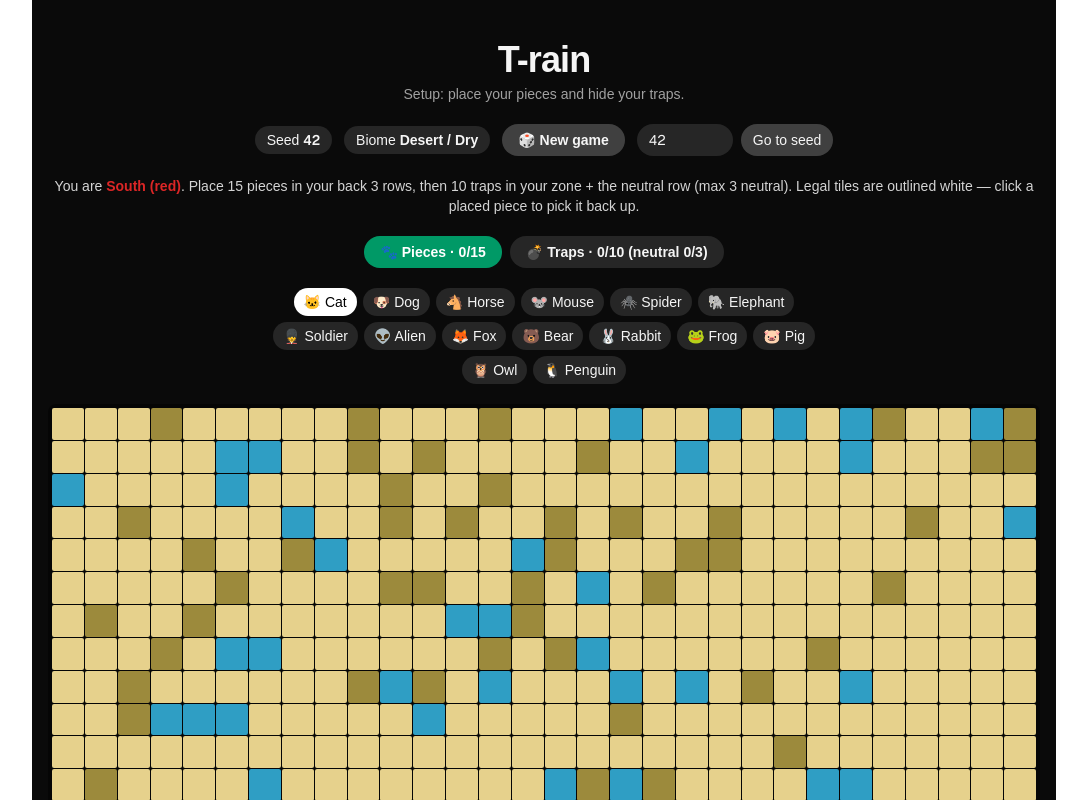
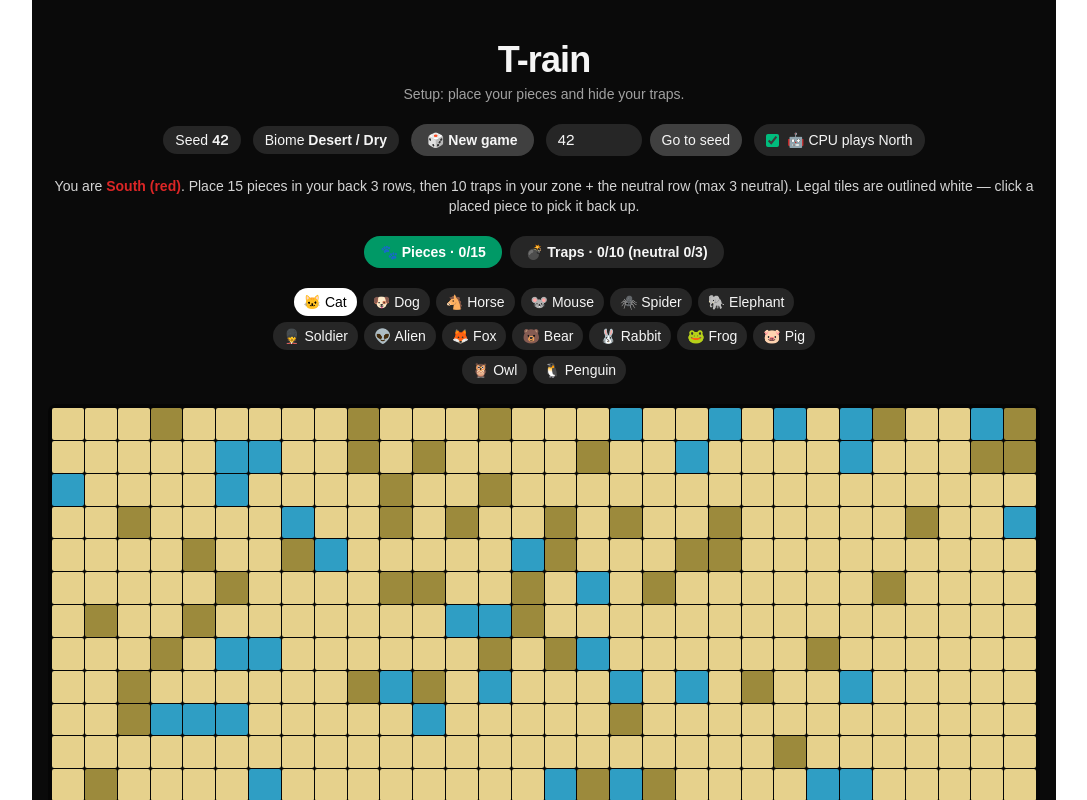
Before and after one commit to davideastmond/t-rain, a Next.js app: page / in a window 1280 px wide. Shown: the top 800 px of the page, without its empty margins (96-1183 px from the left). Built offline with nearby package versions, Linux system fonts and the light colour scheme.

Commit message:
feat: CPU opponent (Step 7)

```diff
--- a/src/app/page.tsx
+++ b/src/app/page.tsx
@@ -16,10 +16,16 @@
 // Play is hotseat-style for now — both sides move on this screen, and trap
 // visibility follows whose turn it is, the same filter an online client
 // would apply.
+//
+// Step 7 adds a CPU opponent: when enabled, North's turns are played by a
+// greedy heuristic (src/lib/game/cpu.ts) that only ever sees the sanitized
+// per-player view — North's untriggered traps stay hidden from you, and the
+// CPU can't see yours.
 
-import { useMemo, useState } from "react";
+import { useEffect, useMemo, useState } from "react";
 
 import Board, { tileKey } from "@/components/Board";
+import { chooseCpuStep, sanitizeForPlayer } from "@/lib/game/cpu";
 import {
   CHARACTERS,
   MAX_NEUTRAL_TRAPS,
@@ -61,7 +67,10 @@ import {
 
 const LOCAL_PLAYER: PlayerId = "south";
 const OPPONENT: PlayerId = "north";
+const CPU_PLAYER: PlayerId = "north";
 const FIRST_SEED = 42;
+/** Pause between CPU steps so its turn is watchable, not instantaneous. */
+const CPU_STEP_DELAY_MS = 350;
 
 const ERROR_MESSAGES: Record<SetupError, string> = {
   "wrong-phase": "The game isn't in the setup phase.",
@@ -107,12 +116,14 @@ export default function Home() {
   const [message, setMessage] = useState<string | null>(null);
   const [selectedPieceId, setSelectedPieceId] = useState<string | null>(null);
   const [turnCount, setTurnCount] = useState(0);
+  const [cpuMode, setCpuMode] = useState(true);
 
   const palette = BIOME_PALETTES[game.biome];
   const southApplied = game.pieces.some((p) => p.owner === LOCAL_PLAYER);
   const inSetup = game.phase === "setup";
   const playing = game.phase === "playing";
   const finished = game.phase === "finished";
+  const cpuTurn = cpuMode && playing && game.currentPlayer === CPU_PLAYER;
   const selectedPiece = selectedPieceId
     ? getPiece(game, selectedPieceId)
     : undefined;
@@ -146,12 +157,14 @@ export default function Home() {
       }));
     }
     // While waiting to start, you (South) review your own traps. During
-    // play, visibility follows the turn: the player to move sees their own
-    // untriggered traps, and everyone sees triggered ones (they're public
-    // once they've fired).
-    const visibleOwner = inSetup ? LOCAL_PLAYER : game.currentPlayer;
+    // hotseat play, visibility follows the turn: the player to move sees
+    // their own untriggered traps, and everyone sees triggered ones
+    // (they're public once they've fired). Against the CPU, visibility is
+    // pinned to you — North's untriggered traps stay hidden all game.
+    const visibleOwner =
+      cpuMode || inSetup ? LOCAL_PLAYER : game.currentPlayer;
     return game.traps.filter((t) => t.owner === visibleOwner || t.triggered);
-  }, [game.traps, game.currentPlayer, inSetup, southApplied, draftTraps]);
+  }, [game.traps, game.currentPlayer, cpuMode, inSetup, southApplied, draftTraps]);
 
   // Tiles the current mode may legally use light up. Computed by asking
   // the engine about every candidate tile — no placement rule is repeated
@@ -374,11 +387,63 @@ export default function Home() {
 
   function handleBoardClick(position: Position) {
     if (playing) {
-      handlePlayClick(position);
+      // Your clicks do nothing while the CPU is mid-turn.
+      if (!cpuTurn) handlePlayClick(position);
     } else if (!southApplied) {
       handleTileClick(position);
     }
   }
+
+  // The CPU plays North's turns for it, one step per tick so you can watch.
+  // Each tick re-reads `game` from the closure (it's a dependency), applies
+  // a single step from the CPU's sanitized view, and lets the re-render
+  // schedule the next one. The timer is cancelled if you start a new game
+  // mid-turn, and the loop stops on its own when the game finishes.
+  useEffect(() => {
+    if (!cpuTurn) return;
+    const timer = window.setTimeout(() => {
+      const step = chooseCpuStep(sanitizeForPlayer(game, CPU_PLAYER), CPU_PLAYER);
+      if (!step) {
+        const done = endTurn(game);
+        if (done.ok) {
+          setGame(done.state);
+          setTurnCount((count) => count + 1);
+          setMessage("North (CPU) ends its turn.");
+        }
+        return;
+      }
+      const result = movePieceStep(game, step.pieceId, step.to);
+      if (!result.ok) {
+        const done = endTurn(game);
+        if (done.ok) {
+          setGame(done.state);
+          setTurnCount((count) => count + 1);
+        }
+        return;
+      }
+      setGame(result.state);
+      setSelectedPieceId(null);
+
+      const piece = getPiece(game, step.pieceId)!;
+      const who = `${CHARACTERS[piece.character].emoji} North ${CHARACTERS[piece.character].label}`;
+      if (result.outcome.eliminated) {
+        setMessage(
+          result.state.phase === "finished"
+            ? `💥 ${who} walked into one of your traps — and that ends the game!`
+            : `💥 ${who} walked into one of your traps and was eliminated!`,
+        );
+      } else if (result.outcome.scored) {
+        setMessage(
+          result.state.phase === "finished"
+            ? `🎉 ${who} crossed — that's ${PIECES_TO_WIN}! North wins.`
+            : `🎉 ${who} crossed! North: ${result.state.scores.north}/${PIECES_TO_WIN}.`,
+        );
+      } else {
+        setMessage("North (CPU) is thinking…");
+      }
+    }, CPU_STEP_DELAY_MS);
+    return () => window.clearTimeout(timer);
+  }, [game, cpuMode, playing, cpuTurn]);
 
   return (
     <main className="mx-auto flex min-h-screen w-full max-w-5xl flex-col items-center gap-5 bg-neutral-950 px-4 py-10 text-neutral-100">
@@ -422,6 +487,17 @@ export default function Home() {
             Go to seed
           </button>
         </form>
+        {!playing && !finished && (
+          <label className="flex cursor-pointer items-center gap-2 rounded-full bg-neutral-800 px-3 py-1.5 text-sm select-none">
+            <input
+              type="checkbox"
+              checked={cpuMode}
+              onChange={(event) => setCpuMode(event.target.checked)}
+              className="accent-emerald-500"
+            />
+            🤖 CPU plays North
+          </label>
+        )}
       </div>
 
       {!playing && !southApplied && (
@@ -511,7 +587,9 @@ export default function Home() {
           playing && selectedPiece ? tileKey(selectedPiece.position) : undefined
         }
         onTileClick={
-          finished || (southApplied && inSetup) ? undefined : handleBoardClick
+          finished || (southApplied && inSetup) || cpuTurn
+            ? undefined
+            : handleBoardClick
         }
       />
 
@@ -675,6 +753,11 @@ export default function Home() {
                   </>
                 )}
               </p>
+              {cpuTurn ? (
+                <p className="animate-pulse text-sm text-neutral-300">
+                  🤖 North (CPU) is thinking…
+                </p>
+              ) : (
                 <button
                   type="button"
                   onClick={handleEndTurn}
@@ -682,10 +765,11 @@ export default function Home() {
                 >
                   End turn ⏭
                 </button>
+              )}
               <p className="max-w-md text-xs text-neutral-500">
-                Hotseat for now: both sides play on this screen, and trap
-                visibility follows whose turn it is — the player to move sees
-                only their own untriggered traps.
+                {cpuMode
+                  ? "You play South against the CPU. Its untriggered traps stay hidden from you, and it can't see yours — it plays from the same limited view you have."
+                  : "Hotseat: both sides play on this screen, and trap visibility follows whose turn it is — the player to move sees only their own untriggered traps."}
               </p>
             </>
           )}
--- /dev/null
+++ b/src/lib/game/cpu.ts
@@ -0,0 +1,97 @@
+// CPU opponent: a heuristic turn player for T-rain.
+//
+// The cardinal rule of this file: the CPU never sees what it shouldn't.
+// Every decision is made from sanitizeForPlayer(state, player), which
+// removes the opponent's untriggered traps — the exact same filter an
+// online server would apply before sending a game to a client. If a
+// future, smarter CPU wants to remember where its pieces died, it must
+// build that memory from public events (revealed traps), never by
+// reading state.traps directly.
+//
+// The strategy is deliberately simple and greedy, one step at a time:
+// each step picks the (piece, target) making the most progress toward the
+// goal row per point spent, with a nudge toward pushing the most advanced
+// pieces and a little randomness to break ties. It plays the position in
+// front of it. It does not know the opponent's hidden traps, so it can't
+// play around them — exactly like a human facing hidden information.
+
+import { tileIndex } from "./board";
+import { BOARD_HEIGHT, GOAL_ROW, PIECES_TO_WIN } from "./constants";
+import { legalStepTargets } from "./movement";
+import { TERRAIN_INFO, type GameState, type PlayerId, type Position } from "./types";
+
+/**
+ * The game as `player` is allowed to see it: everything is intact except
+ * the opponent's untriggered traps are removed. Triggered traps are
+ * public (they're revealed on the board), and your own traps are yours
+ * to know. This is the only state the CPU may decide from.
+ */
+export function sanitizeForPlayer(state: GameState, player: PlayerId): GameState {
+  return {
+    ...state,
+    traps: state.traps.filter((trap) => trap.owner === player || trap.triggered),
+  };
+}
+
+export interface CpuStep {
+  pieceId: string;
+  to: Position;
+}
+
+/**
+ * Choose one step for `player` from their sanitized view. Returns null
+ * when there's nothing legal to do (pool spent, pieces capped or blocked),
+ * which is the page's cue to end the turn.
+ *
+ * Scoring, per candidate target:
+ *   progress * 10          — steps toward the goal row dominate; sideways
+ *                             steps score 0, retreats score -10
+ *   - terrain cost          — among equal progress, cheaper tiles win
+ *   + 5 when it scores      — finishing a piece beats merely advancing
+ *   + (BOARD_HEIGHT - dist) * 0.15
+ *                           — slight pull toward pushing the pieces that
+ *                             are already closest to scoring
+ *   + rng() * 2             — tiebreak jitter so play isn't robotic
+ *
+ * Retreats are only considered when no forward-or-sideways step exists
+ * (e.g. routing around water), so the CPU doesn't burn points shuffling
+ * backwards.
+ */
+export function chooseCpuStep(
+  view: GameState,
+  player: PlayerId,
+  rng: () => number = Math.random,
+): CpuStep | null {
+  if (view.phase !== "playing" || view.currentPlayer !== player) return null;
+
+  const goalY = GOAL_ROW[player];
+  const candidates: { pieceId: string; to: Position; score: number; progress: number }[] = [];
+
+  for (const piece of view.pieces) {
+    if (piece.owner !== player || piece.status !== "active") continue;
+    const distBefore = Math.abs(piece.position.y - goalY);
+    for (const to of legalStepTargets(view, piece.id)) {
+      const distAfter = Math.abs(to.y - goalY);
+      const progress = distBefore - distAfter;
+      const cost = TERRAIN_INFO[view.tiles[tileIndex(to.x, to.y)].terrain].costToEnter;
+      const score =
+        progress * 10 -
+        cost +
+        (distAfter === 0 ? 5 : 0) +
+        (BOARD_HEIGHT - distBefore) * 0.15 +
+        rng() * 2;
+      candidates.push({ pieceId: piece.id, to, score, progress });
+    }
+  }
+
+  if (candidates.length === 0) return null;
+  const nonRetreats = candidates.filter((c) => c.progress >= 0);
+  const pool = nonRetreats.length > 0 ? nonRetreats : candidates;
+  pool.sort((a, b) => b.score - a.score);
+  return { pieceId: pool[0].pieceId, to: pool[0].to };
+}
+
+/** How many pieces `player` still needs to get across to win. */
+export function piecesToWin(state: GameState, player: PlayerId): number {
+  return PIECES_TO_WIN - state.scores[player];
+}
```
Lines whose indentation alone changed are shown as unchanged.
